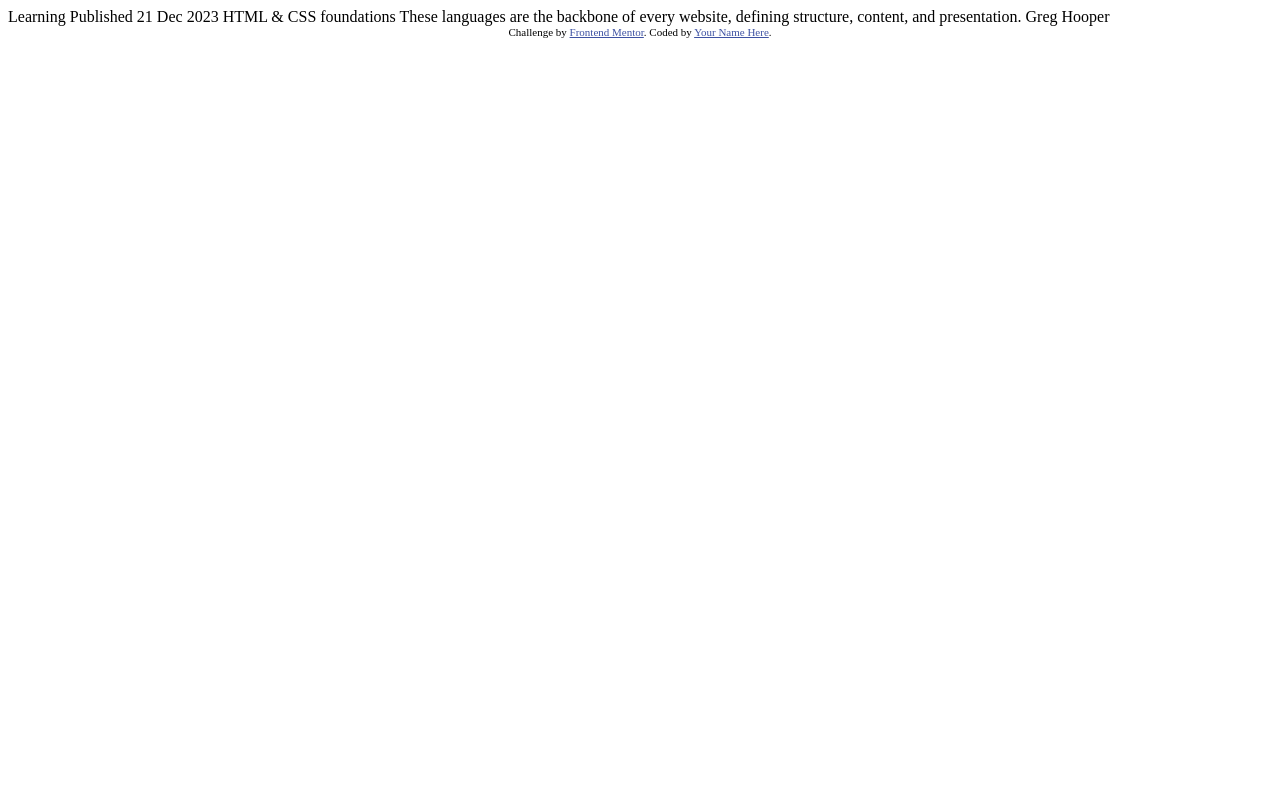
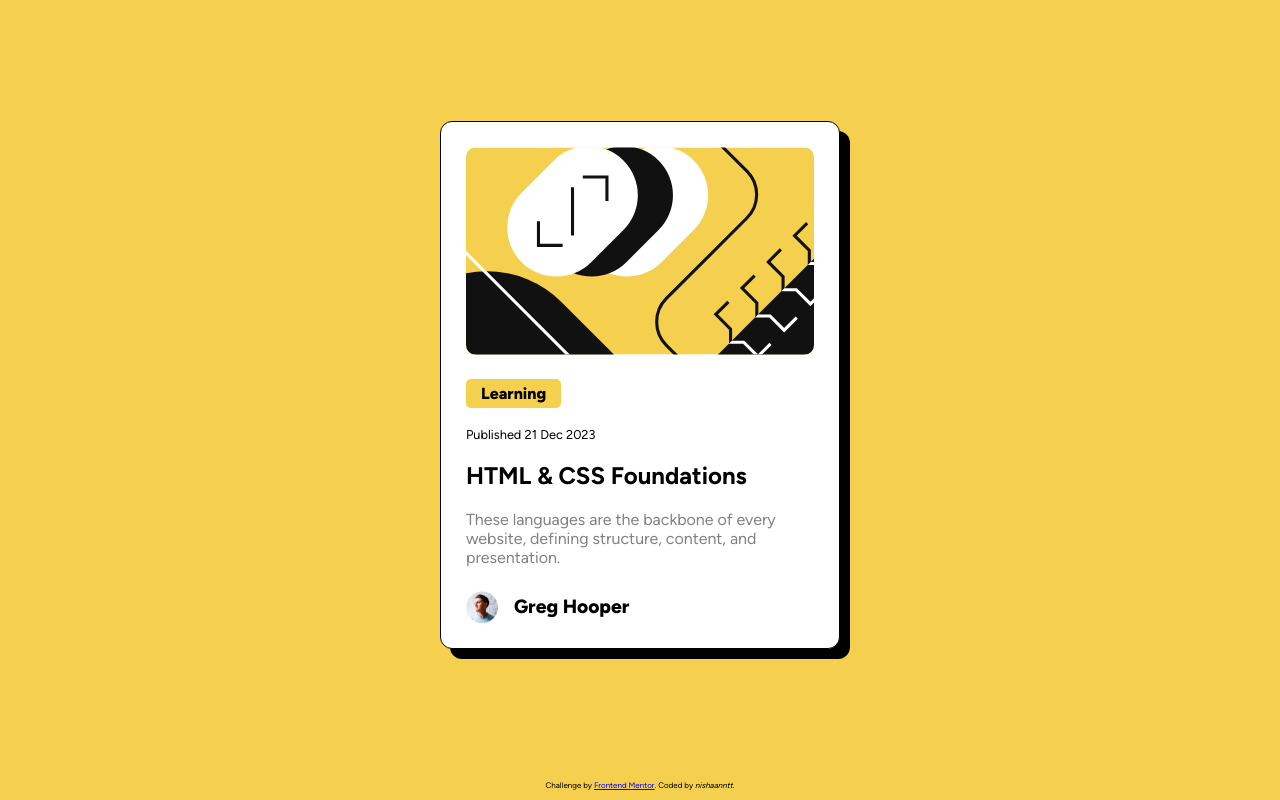
Before and after one commit to nishaanntt/blogpreviewcard, a plain HTML site: page index.html in a window 1280 px wide. Drawn offline with Linux system fonts and the light colour scheme.

Commit message:
developed component

```diff
--- a/index.html
+++ b/index.html
@@ -1,34 +1,50 @@
 <!DOCTYPE html>
 <html lang="en">
 	<head>
-  <meta charset="UTF-8">
-  <meta name="viewport" content="width=device-width, initial-scale=1.0"> <!-- displays site properly based on user's device -->
+		<meta charset="UTF-8" />
+		<meta name="viewport" content="width=device-width, initial-scale=1.0" />
+		<!-- displays site properly based on user's device -->
 
-  <link rel="icon" type="image/png" sizes="32x32" href="./assets/images/favicon-32x32.png">
+		<link
+			rel="icon"
+			type="image/png"
+			sizes="32x32"
+			href="./assets/images/favicon-32x32.png"
+		/>
 
-  <title>Frontend Mentor | Blog preview card</title>
-
-  <!-- Feel free to remove these styles or customise in your own stylesheet 👍 -->
-  <style>
-    .attribution { font-size: 11px; text-align: center; }
-    .attribution a { color: hsl(228, 45%, 44%); }
-  </style>
+		<title>nishaanntt | Blog preview card</title>
+		<link rel="stylesheet" href="./styles.css" />
 	</head>
 	<body>
-
-  Learning
-
-  Published 21 Dec 2023
-
-  HTML & CSS foundations
-
-  These languages are the backbone of every website, defining structure, content, and presentation.
-
-  Greg Hooper
-
+		<main>
+			<div class="card">
+				<img
+					src="./assets/images/illustration-article.svg"
+					alt="blog image preview"
+					id="blog-img"
+				/>
+				<p id="category">Learning</p>
+				<p id="published">Published 21 Dec 2023</p>
+				<h2>HTML & CSS Foundations</h2>
+				<p id="content">
+					These languages are the backbone of every website, defining structure,
+					content, and presentation.
+				</p>
+				<div class="author">
+					<img
+						src="assets/images/image-avatar.webp"
+						alt="author avatar"
+						id="avatar"
+					/>
+					<p>Greg Hooper</p>
+				</div>
+			</div>
+		</main>
 		<div class="attribution">
-    Challenge by <a href="https://www.frontendmentor.io?ref=challenge" target="_blank">Frontend Mentor</a>.
-    Coded by <a href="#">Your Name Here</a>.
+			Challenge by
+			<a href="https://www.frontendmentor.io?ref=challenge" target="_blank"
+				>Frontend Mentor</a
+			>. Coded by <em>nishaanntt</em>.
 		</div>
 	</body>
 </html>
--- /dev/null
+++ b/styles.css
@@ -0,0 +1,89 @@
+@font-face {
+	font-family: 'Figtree';
+	src: url(assets/fonts/Figtree-VariableFont_wght.ttf);
+}
+
+* {
+	margin: 0;
+	padding: 0;
+	box-sizing: border-box;
+	font-family: 'Figtree', 'Courier New', Courier, monospace;
+}
+
+body {
+	background-color: hsl(47, 88%, 63%);
+	display: flex;
+	height: 100vh;
+	flex-direction: column;
+}
+
+main {
+	display: flex;
+	flex: 1;
+	align-items: center;
+	justify-content: center;
+	width: 100%;
+	padding: 25px;
+}
+
+.card {
+	background-color: hsl(0, 0%, 100%);
+	padding: 25px;
+	border-radius: 12px;
+	border: 1px solid black;
+	box-shadow: 10px 10px 0 0 black;
+	width: 25rem;
+}
+
+#blog-img {
+	width: 100%;
+	border-radius: 10px;
+	margin-bottom: 20px;
+}
+
+#category {
+	background-color: hsl(47, 88%, 63%);
+	width: fit-content;
+	padding: 5px 15px;
+	font-weight: 800;
+	border-radius: 5px;
+	margin-bottom: 1.2rem;
+}
+
+#published {
+	font-size: 0.8em;
+	margin-bottom: 1.5em;
+}
+
+#content {
+	margin-top: 1.2em;
+	color: hsl(0, 0%, 50%);
+}
+
+.author {
+	margin-top: 1.5em;
+	display: flex;
+	align-items: center;
+}
+
+#avatar {
+	max-width: 2em;
+	margin-right: 1em;
+}
+
+.author > p {
+	font-weight: 800;
+	font-size: 1.2em;
+}
+
+.attribution {
+	font-size: 8px;
+	text-align: center;
+	padding: 10px;
+}
+
+@media only screen and (max-width: 600px) {
+	.card {
+		width: 100%;
+	}
+}
```
Lines whose indentation alone changed are shown as unchanged.
